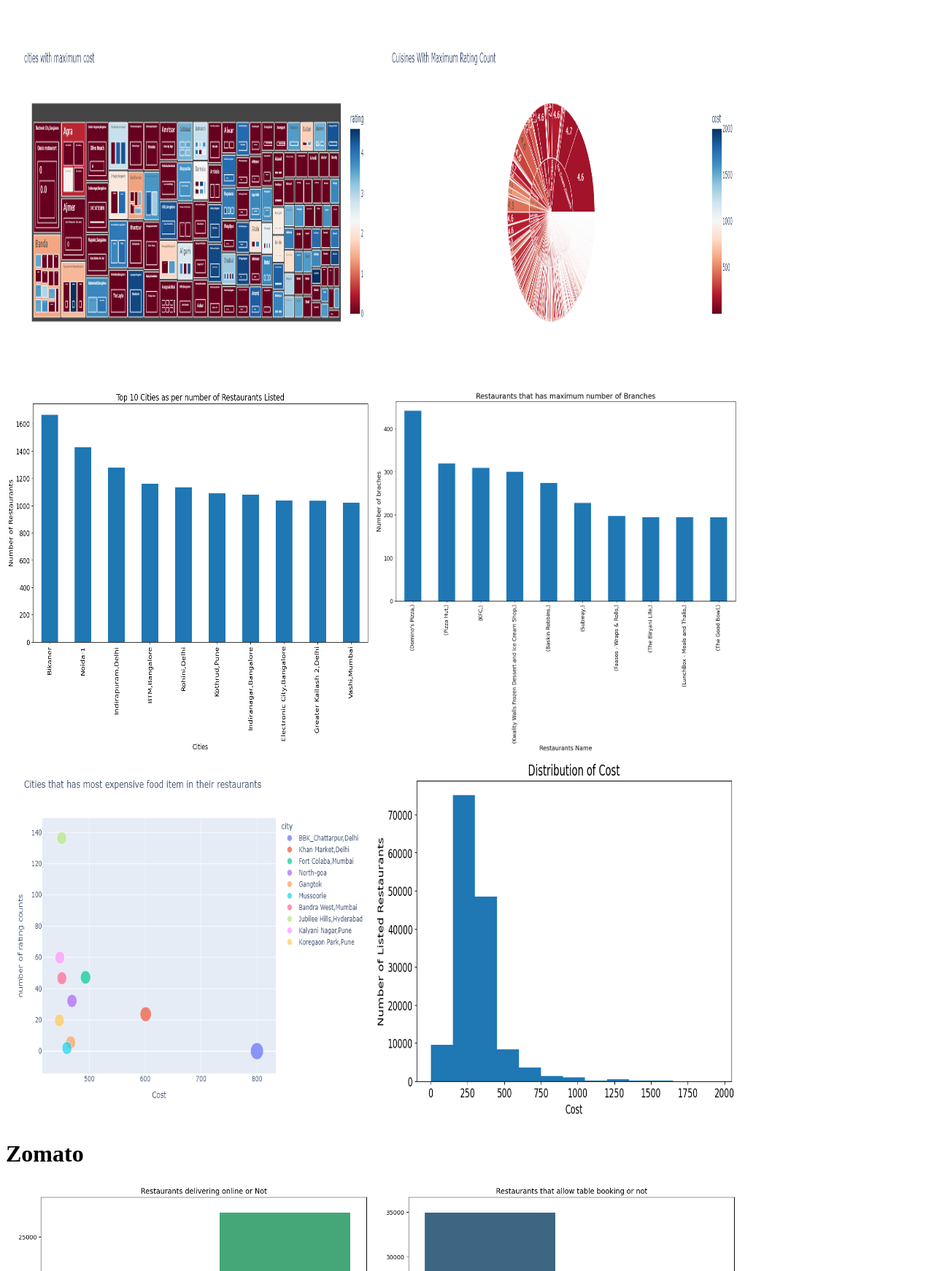
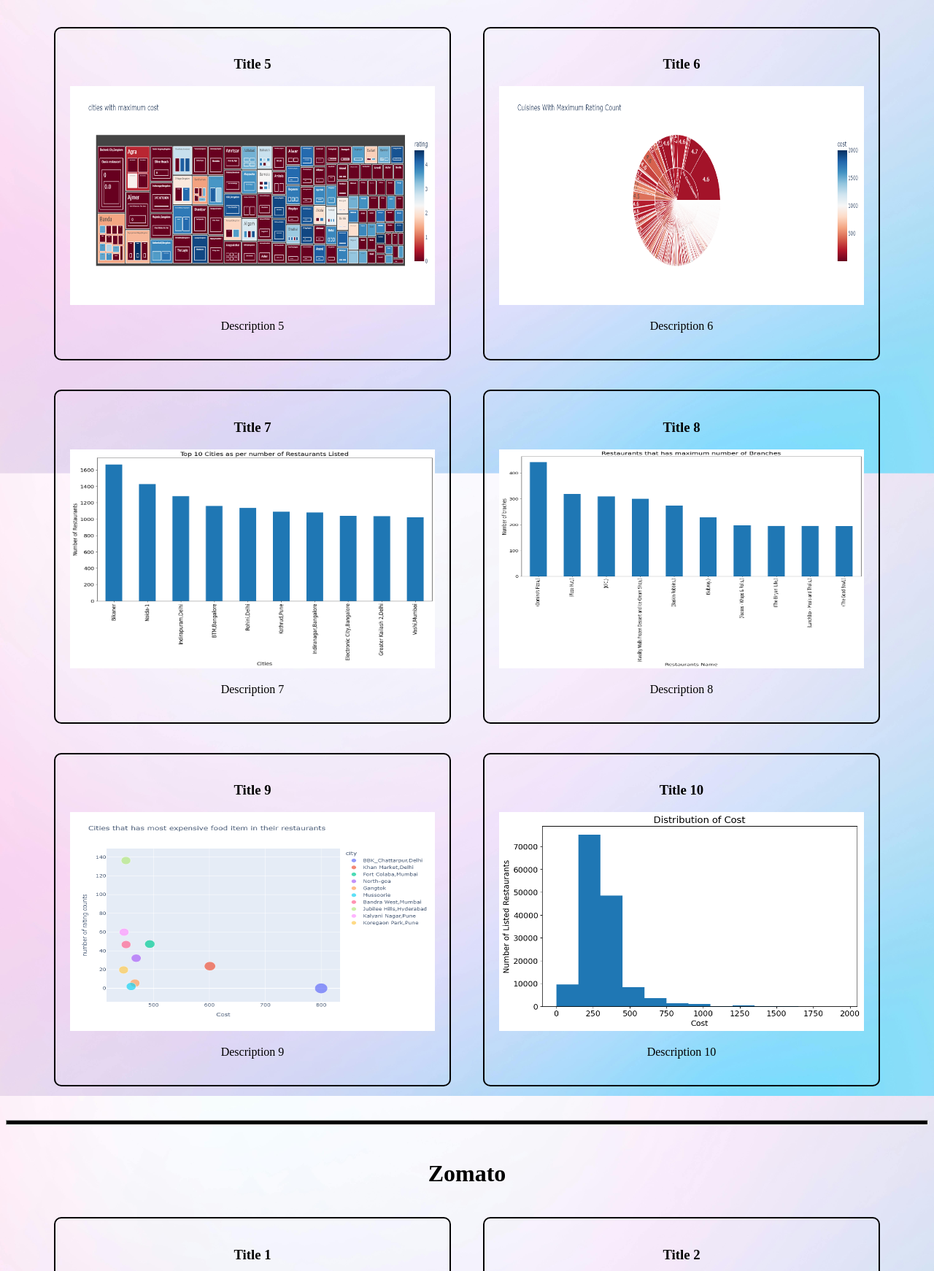
Before and after one commit to anirudh-248/mini_project, a plain HTML site: page index.html in a window 1280 px wide. Shown: the part 1058-2800 px from the top of the page at 73% size. Drawn offline with Linux system fonts and the light colour scheme.

Commit message:
added css and js files

```diff
--- a/index.html
+++ b/index.html
@@ -4,45 +4,121 @@
     <meta charset="UTF-8">
     <meta name="viewport" content="width=device-width, initial-scale=1.0">
     <title>Mini Project</title>
-    <style>
-        .images .swiggy img {
-            width: 500px;
-            height: 500px;
-        }
-        .images .zomato img {
-            width: 500px;
-            height: 500px;
-        }
-    </style>
+    <link rel="stylesheet" href="./styles.css">
 </head>
 <body>
+
     <div class="images">
         <h1>Swiggy</h1>
         <div class="swiggy">
+            <div class="item">
+                <h3>Title 1</h3>
                 <img src="swiggy/1.png" alt="">
+                <p>Description 1</p>
+            </div>
+            <div class="item">
+                <h3>Title 2</h3>
                 <img src="swiggy/2.png" alt="">
+                <p>Description 2</p>
+            </div>
+            <div class="item">
+                <h3>Title 3</h3>
                 <img src="swiggy/3.png" alt="">
+                <p>Description 3</p>
+            </div>
+            <div class="item">
+                <h3>Title 4</h3>
                 <img src="swiggy/4.png" alt="">
+                <p>Description 4</p>
+            </div>
+            <div class="item">
+                <h3>Title 5</h3>
                 <img src="swiggy/5.png" alt="">
+                <p>Description 5</p>
+            </div>
+            <div class="item">
+                <h3>Title 6</h3>
                 <img src="swiggy/6.png" alt="">
+                <p>Description 6</p>
+            </div>
+            <div class="item">
+                <h3>Title 7</h3>
                 <img src="swiggy/7.png" alt="">
+                <p>Description 7</p>
+            </div>
+            <div class="item">
+                <h3>Title 8</h3>
                 <img src="swiggy/8.png" alt="">
+                <p>Description 8</p>
+            </div>
+            <div class="item">
+                <h3>Title 9</h3>
                 <img src="swiggy/9.png" alt="">
+                <p>Description 9</p>
+            </div>
+            <div class="item">
+                <h3>Title 10</h3>
                 <img src="swiggy/10.png" alt="">
+                <p>Description 10</p>
             </div>
+        </div>
+        <br><hr><br>
         <h1>Zomato</h1>
         <div class="zomato">
+            <div class="item">
+                <h3>Title 1</h3>
                 <img src="zomato/1.png" alt="">
+                <p>Description 1</p>
+            </div>
+            <div class="item">
+                <h3>Title 2</h3>
                 <img src="zomato/2.png" alt="">
+                <p>Description 2</p>
+            </div>
+            <div class="item">
+                <h3>Title 3</h3>
                 <img src="zomato/3.png" alt="">
+                <p>Description 3</p>
+            </div>
+            <div class="item">
+                <h3>Title 4</h3>
                 <img src="zomato/4.png" alt="">
+                <p>Description 4</p>
+            </div>
+            <div class="item">
+                <h3>Title 5</h3>
                 <img src="zomato/5.png" alt="">
+                <p>Description 5</p>
+            </div>
+            <div class="item">
+                <h3>Title 6</h3>
                 <img src="zomato/6.png" alt="">
+                <p>Description 6</p>
+            </div>
+            <div class="item">
+                <h3>Title 7</h3>
                 <img src="zomato/7.png" alt="">
+                <p>Description 7</p>
+            </div>
+            <div class="item">
+                <h3>Title 8</h3>
                 <img src="zomato/8.png" alt="">
+                <p>Description 8</p>
+            </div>
+            <div class="item">
+                <h3>Title 9</h3>
                 <img src="zomato/9.png" alt="">
+                <p>Description 9</p>
+            </div>
+            <div class="item">
+                <h3>Title 10</h3>
                 <img src="zomato/10.png" alt="">
+                <p>Description 10</p>
             </div>
         </div>
+    </div>
+
+    <script src="script.js"></script>
+
 </body>
 </html>
--- /dev/null
+++ b/script.js
@@ -0,0 +1,15 @@
+document.addEventListener("DOMContentLoaded", function () {
+    const items = document.querySelectorAll('.images .item');
+
+    const observer = new IntersectionObserver((entries) => {
+        entries.forEach(entry => {
+            if (entry.isIntersecting) {
+                entry.target.classList.add('visible');
+            }
+        });
+    }, {
+        threshold: 0.1
+    });
+
+    items.forEach(item => observer.observe(item));
+});
--- /dev/null
+++ b/styles.css
@@ -0,0 +1,49 @@
+html {
+    background-image: url('background.jpg');
+    background-attachment: fixed;
+    background-size: cover;
+}
+
+.images {
+    text-align: center;
+}
+
+.images .item {
+    display: inline-block;
+    text-align: center;
+    margin: 20px;
+    padding: 20px;
+    border: 2px solid black;
+    border-radius: 10px;
+    width: 500px;
+    opacity: 0; /* Initially hidden */
+    transform: translateY(100px); /* Positioned slightly down */
+    transition: transform 1s ease-out, opacity 1s ease-out;
+}
+
+.images .item.visible {
+    opacity: 1; /* Fully visible */
+    transform: translateY(0); /* Move to original position */
+}
+
+/* Hover effect */
+.images .item:hover {
+    border-color: #007BFF; /* Change border color */
+    box-shadow: 0px 8px 15px rgba(0, 123, 255, 0.2); /* Add shadow */
+    transform: scale(1.05); /* Slightly enlarge */
+    transition: transform 0.3s ease, box-shadow 0.3s ease;
+}
+
+.images .item img {
+    width: 500px;
+    height: 300px;
+}
+
+h1 {
+    text-align: center;
+}
+
+hr {
+    height: 5px;
+    background-color: black;
+}
```
Also changed, not shown: background.jpg (added). Lines whose indentation alone changed are shown as unchanged.
